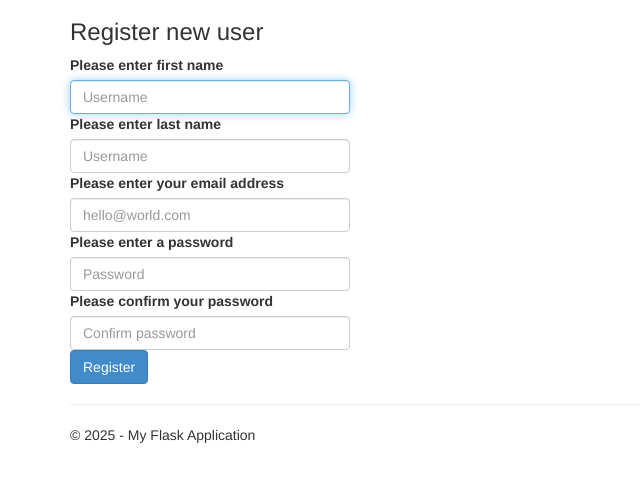
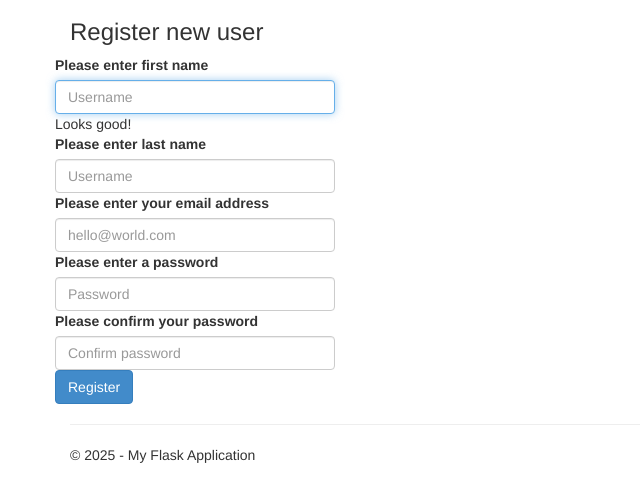
Before and after one commit to SchoeCR/Whats4Dinner, a Flask app: page /register in a window 1280 px wide. Shown: the part 51-553 px from the top of the page, without its empty margins (0-640 px from the left). Run offline with Flask 3, Linux system fonts and the light colour scheme; parts of the project's set-up code (start-up, migrations or seed data) failed here and were passed over; some libraries are stand-ins or nearby versions.

Commit message:
Added helpers.py. Started to add html form validation for register.html.

```diff
--- a/Whats4Dinner/Whats4Dinner/templates/register.html
+++ b/Whats4Dinner/Whats4Dinner/templates/register.html
@@ -12,10 +12,13 @@
 
 {% endif %}
 
-    <form action="/register" method="post">
+    <form action="/register" method="post" class="row g-3 needs-validation" novalidate>
         <div class="mb-3">
             <label class="label-register">Please enter first name</label>
-            <input autocomplete="off" autofocus class="form-control mx-auto w-auto" name="first_name" placeholder="Username" type="text">
+            <input autocomplete="off" autofocus class="form-control mx-auto w-auto" name="first_name" placeholder="Username" type="text" id="validationCustom01" required>
+            <div class="valid-feedback">
+                Looks good!
+            </div>
         </div>
         <div class="mb-3">
             <label class="label-register">Please enter last name</label>
--- a/Whats4Dinner/Whats4Dinner/views.py
+++ b/Whats4Dinner/Whats4Dinner/views.py
@@ -64,6 +64,8 @@ def register():
 
         # TODO: Add more validation (null checks etc)
 
+        # Check form variables for null values
+
         # Validate psw entry matches
         if password != confirmation:
             return render_template(
```
Also changed, not shown: Whats4Dinner/Whats4Dinner/helpers.py (added, +9 -0 lines).
